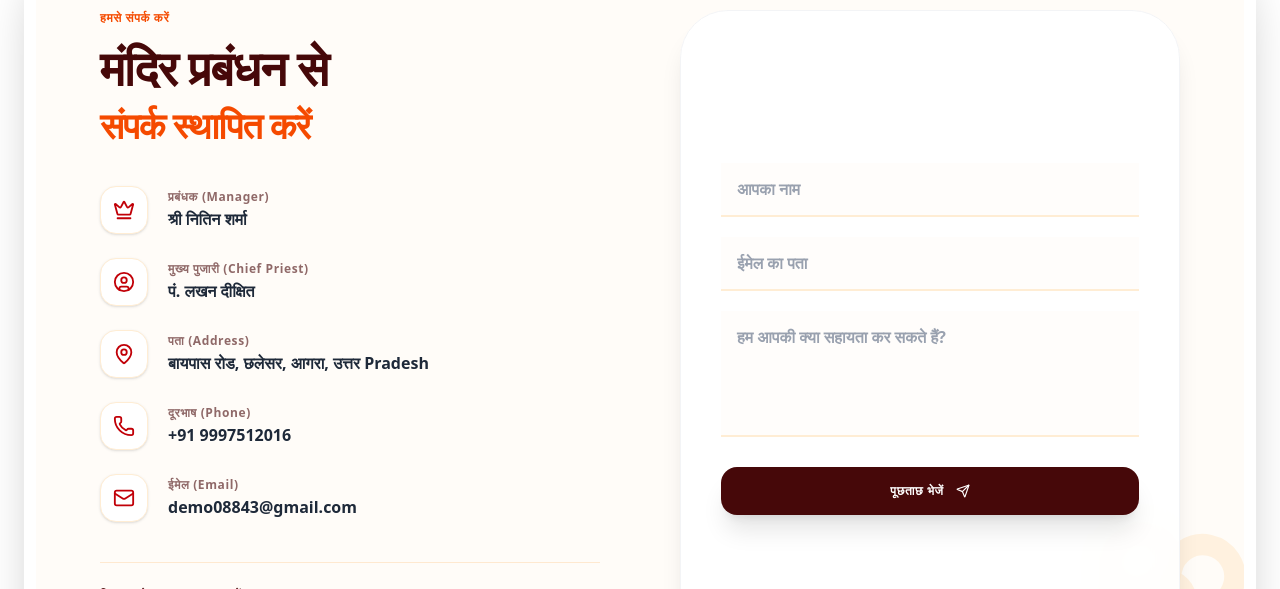
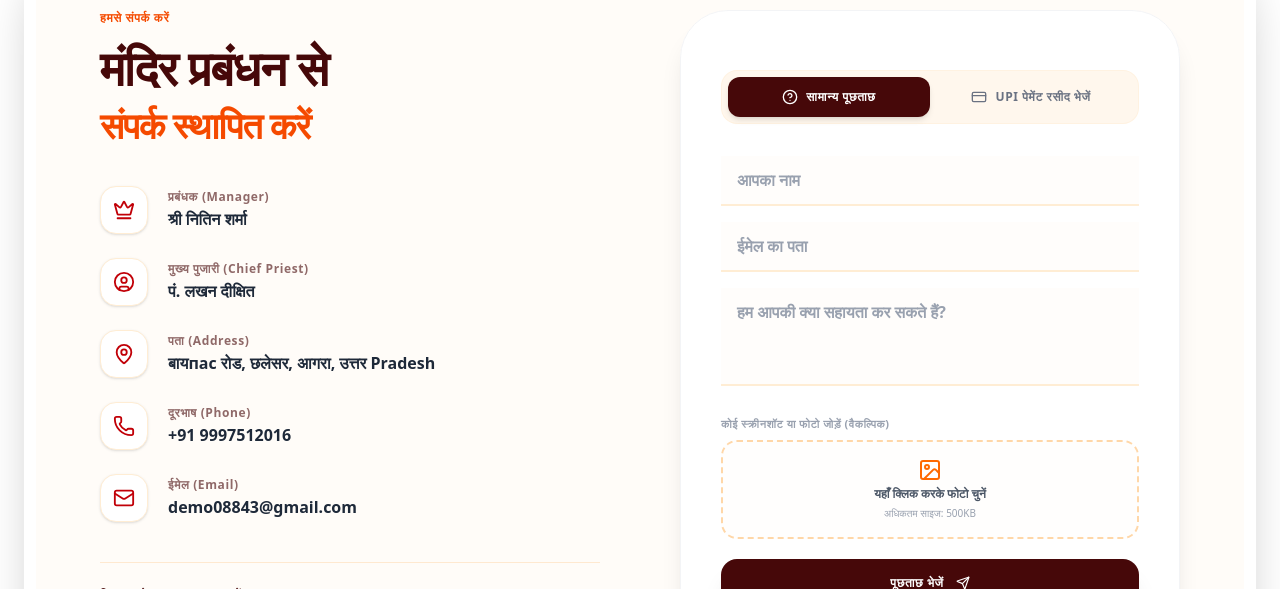
Before and after one commit to shikharVarshney28/TempleG, a React (Vite) app in the folder frontend/: page /contact in a window 1280 px wide. Shown: the part 210-799 px from the top of the page. Built offline with nearby package versions, Linux system fonts and the light colour scheme; no server answers.

Commit message:
Added Email fn

```diff
--- a/frontend/src/Components/ContactUs.jsx
+++ b/frontend/src/Components/ContactUs.jsx
@@ -1,56 +1,77 @@
 import React, { useRef, useState } from 'react';
 import emailjs from '@emailjs/browser';
-import { useData } from './DataContext'; // अपने पाथ के अनुसार बदलें
+import { useData } from './DataContext';
 import {
-  MapPin, Phone, Mail, Send, Flower2, CheckCircle,
-  Instagram, Facebook, MessageCircle, UserCircle, Crown
+  MapPin, Phone, Mail, Send, CheckCircle, Image,
+  Instagram, Facebook, MessageCircle, UserCircle, Crown, HelpCircle, CreditCard
 } from 'lucide-react';
 
 const ContactUs = () => {
   const form = useRef();
+  const [activeTab, setActiveTab] = useState('query'); // 'query' या 'payment'
   const [isSubmitting, setIsSubmitting] = useState(false);
   const [isSent, setIsSent] = useState(false);
 
-  // NEW: सैनिटी प्रोवाइडर से सोशल मीडिया लिंक्स का डेटा निकाला
+  // मीडिया फ़ाइल स्टेट (Base64 स्ट्रिंग स्टोर करने के लिए)
+  const [attachment, setAttachment] = useState("");
+  const [fileName, setFileName] = useState("");
+
   const { socials } = useData();
 
-  // डायनामिक सोशल मीडिया लिंक्स डेटा (Sanity से लिंक्स आ रहे हैं, फॉलबैक बैकअप के साथ)
   const socialLinks = [
-    {
-      icon: <Instagram size={20} />,
-      link: socials?.instagram || "https://www.instagram.com/varadavallabhaganpatimandir",
-      color: "hover:bg-pink-600",
-      label: "Instagram"
-    },
-    {
-      icon: <Facebook size={20} />,
-      link: socials?.facebook || "https://facebook.com/yourpage",
-      color: "hover:bg-blue-700",
-      label: "Facebook"
-    },
-    {
-      icon: <MessageCircle size={20} />,
-      link: socials?.whatsapp || "https://wa.me/919997512016",
-      color: "hover:bg-green-600",
-      label: "WhatsApp"
-    },
+    { icon: <Instagram size={20} />, link: socials?.instagram || "https://www.instagram.com/varadavallabhaganpatimandir", color: "hover:bg-pink-600", label: "Instagram" },
+    { icon: <Facebook size={20} />, link: socials?.facebook || "https://facebook.com/yourpage", color: "hover:bg-blue-700", label: "Facebook" },
+    { icon: <MessageCircle size={20} />, link: socials?.whatsapp || "https://wa.me/919997512016", color: "hover:bg-green-600", label: "WhatsApp" },
   ];
+
+  // 📁 फोटो को सुरक्षित रूप से Base64 में कन्वर्ट करने का फंक्शन
+  const handleFileChange = (e) => {
+    const file = e.target.files[0];
+    if (file) {
+      if (file.size > 500 * 1024) { // 500KB की लिमिट (EmailJS की कैपेसिटी के लिए बेस्ट)
+        alert("फ़ाइल का साइज़ 500KB से कम होना चाहिए।");
+        e.target.value = null;
+        return;
+      }
+      setFileName(file.name);
+      const reader = new FileReader();
+      reader.onloadend = () => {
+        setAttachment(reader.result); // यह Base64 स्ट्रिंग जनरेट करेगा
+      };
+      reader.readAsDataURL(file);
+    }
+  };
 
   const sendEmail = (e) => {
     e.preventDefault();
     setIsSubmitting(true);
-    const SERVICE_ID = "your_service_id";
-    const TEMPLATE_ID = "your_template_id";
-    const PUBLIC_KEY = "your_public_key";
 
-    emailjs.sendForm(SERVICE_ID, TEMPLATE_ID, form.current, PUBLIC_KEY)
+    // 🔑 आपकी क्रेडेंशियल्स
+    const PUBLIC_KEY = import.meta.env.VITE_EMAILJS_PUBLIC_KEY;
+  const SERVICE_ID = import.meta.env.VITE_EMAILJS_SERVICE_ID;
+
+    const TEMPLATE_ID = activeTab === 'query'
+     ? import.meta.env.VITE_EMAILJS_QUERY_TEMPLATE_ID
+    : import.meta.env.VITE_EMAILJS_PAYMENT_TEMPLATE_ID;
+    const formData = {
+      user_name: form.current.user_name.value,
+      user_email: form.current.user_email.value,
+      message: form.current.message.value,
+      form_type: activeTab === 'query' ? "सामान्य पूछताछ" : "पेमेंट प्रूफ वेरिफिकेशन",
+      payment_proof: attachment, // 🌟 यह आपके EmailJS टेम्पलेट में {{payment_proof}} की तरह काम करेगा
+      transaction_id: activeTab === 'payment' ? form.current.transaction_id.value : 'N/A'
+    };
+
+    emailjs.send(SERVICE_ID, TEMPLATE_ID, formData, PUBLIC_KEY)
       .then((result) => {
           setIsSent(true);
           setIsSubmitting(false);
           form.current.reset();
+          setAttachment("");
+          setFileName("");
           setTimeout(() => setIsSent(false), 5000);
       }, (error) => {
-          alert("संदेश भेजने में त्रुटि हुई। कृपया कुछ समय बाद पुनः प्रयास करें।");
+          alert("संदेश भेजने में त्रुटि हुई। कृपया दोबारा प्रयास करें।");
           setIsSubmitting(false);
       });
   };
@@ -58,17 +79,13 @@ const ContactUs = () => {
   return (
     <section className="bg-white relative py-16 px-6 font-sans antialiased">
       <div className="max-w-7xl mx-auto">
-
         <div className="relative bg-orange-50/40 rounded-[3rem] md:rounded-[4rem] p-6 md:p-16 border-[6px] md:border-[12px] border-white shadow-2xl overflow-hidden">
-          {/* पृष्ठभूमि सजावटी तत्व */}
-          <Flower2 className="absolute -bottom-10 -right-10 text-orange-100/70 size-64 rotate-12 pointer-events-none" />
 
           <div className="relative z-10 grid grid-cols-1 lg:grid-cols-2 gap-12 lg:gap-20">
 
-            {/* LEFT: INFO SECTION (विवरण अनुभाग) */}
+            {/* LEFT: INFO SECTION */}
             <div className="space-y-10 flex flex-col justify-center">
               <div>
-                {/* FIXED: Removed extreme tracking and uppercase for clean Hindi typography */}
                 <h4 className="text-orange-600 font-black text-xs tracking-wider mb-3">हमसे संपर्क करें</h4>
                 <h2 className="text-4xl md:text-5xl font-black text-red-950 tracking-tight leading-tight">
                   मंदिर प्रबंधन से <br/>
@@ -76,12 +93,12 @@ const ContactUs = () => {
                 </h2>
               </div>
 
-              {/* CONTACT LIST (संपर्क विवरण सूची) */}
+              {/* CONTACT LIST */}
               <div className="grid grid-cols-1 gap-6">
                 {[
                   { icon: <Crown size={22} />, title: "प्रबंधक (Manager)", val: "श्री नितिन शर्मा" },
                   { icon: <UserCircle size={22} />, title: "मुख्य पुजारी (Chief Priest)", val: "पं. लखन दीक्षित" },
-                  { icon: <MapPin size={22} />, title: "पता (Address)", val: "बायपास रोड, छलेसर, आगरा, उत्तर Pradesh" },
+                  { icon: <MapPin size={22} />, title: "पता (Address)", val: "बायпас रोड, छलेसर, आगरा, उत्तर Pradesh" },
                   { icon: <Phone size={22} />, title: "दूरभाष (Phone)", val: "+91 9997512016" },
                   { icon: <Mail size={22} />, title: "ईमेल (Email)", val: "demo08843@gmail.com" }
                 ].map((item, i) => (
@@ -97,7 +114,7 @@ const ContactUs = () => {
                 ))}
               </div>
 
-              {/* SOCIAL MEDIA SECTION (सोशल मीडिया अनुभाग) */}
+              {/* SOCIAL MEDIA SECTION */}
               <div className="pt-6 border-t border-orange-200/50">
                 <h5 className="text-red-950 font-extrabold text-xs tracking-wider mb-4">दिव्य अपडेट्स का अनुसरण करें</h5>
                 <div className="flex gap-4">
@@ -117,52 +134,106 @@ const ContactUs = () => {
               </div>
             </div>
 
-            {/* RIGHT: EMAILJS FORM (पूछताछ फॉर्म) */}
-            <div className="bg-white/90 backdrop-blur-md p-8 md:p-10 rounded-[2.5rem] md:rounded-[3rem] shadow-xl border border-gray-100 relative flex flex-col justify-center">
+            {/* RIGHT: TABS AND TWO-WAY FORM */}
+            <div className="bg-white/90 backdrop-blur-md p-6 md:p-10 rounded-[2.5rem] md:rounded-[3rem] shadow-xl border border-gray-100 flex flex-col justify-center">
+
+              {/* --- TAB SWITCHER --- */}
+              <div className="flex bg-orange-50 p-1.5 rounded-2xl mb-8 border border-orange-100/50">
+                <button
+                  type="button"
+                  onClick={() => { setActiveTab('query'); form.current?.reset(); setFileName(""); setAttachment(""); }}
+                  className={`flex-1 flex items-center justify-center gap-2 py-3 rounded-xl text-xs font-black tracking-wider transition-all cursor-pointer ${activeTab === 'query' ? 'bg-red-950 text-white shadow-md' : 'text-gray-500 hover:text-red-950'}`}
+                >
+                  <HelpCircle size={16} />
+                  सामान्य पूछताछ
+                </button>
+                <button
+                  type="button"
+                  onClick={() => { setActiveTab('payment'); form.current?.reset(); setFileName(""); setAttachment(""); }}
+                  className={`flex-1 flex items-center justify-center gap-2 py-3 rounded-xl text-xs font-black tracking-wider transition-all cursor-pointer ${activeTab === 'payment' ? 'bg-orange-600 text-white shadow-md' : 'text-gray-500 hover:text-orange-600'}`}
+                >
+                  <CreditCard size={16} />
+                  UPI पेमेंट रसीद भेजें
+                </button>
+              </div>
+
               {isSent ? (
                 <div className="flex flex-col items-center justify-center min-h-[350px] text-center space-y-4 animate-in fade-in zoom-in duration-500">
                   <CheckCircle size={70} className="text-green-500" />
-                  <h3 className="text-2xl font-black text-red-950">संदेश प्राप्त हुआ!</h3>
-                  <p className="text-gray-500 font-bold text-xs tracking-wider">हम शीघ्र ही आपसे संपर्क करेंगे।</p>
+                  <h3 className="text-2xl font-black text-red-950">सफलतापूर्वक प्राप्त हुआ!</h3>
+                  <p className="text-gray-500 font-bold text-xs tracking-wider">
+                    {activeTab === 'query' ? "आपकी पूछताछ दर्ज कर ली गई है।" : "आपके भुगतान का सत्यापन जल्द किया जाएगा।"}
+                  </p>
                 </div>
               ) : (
-                <form ref={form} onSubmit={sendEmail} className="space-y-6">
-                  <div className="space-y-5">
-                    <div className="relative">
+                <form ref={form} onSubmit={sendEmail} className="space-y-5">
+                  <div className="space-y-4">
+
                     <input
                       type="text"
                       name="user_name"
                       placeholder="आपका नाम"
                       required
-                        className="w-full bg-orange-50/20 border-b-2 border-orange-100 focus:border-orange-500 px-4 py-3.5 outline-none transition-all font-bold text-red-950 placeholder:text-gray-400"
+                      className="w-full bg-orange-50/20 border-b-2 border-orange-100 focus:border-orange-500 px-4 py-3 outline-none transition-all font-bold text-red-950 placeholder:text-gray-400"
                     />
-                    </div>
-                    <div className="relative">
+
                     <input
                       type="email"
                       name="user_email"
                       placeholder="ईमेल का पता"
                       required
-                        className="w-full bg-orange-50/20 border-b-2 border-orange-100 focus:border-orange-500 px-4 py-3.5 outline-none transition-all font-bold text-red-950 placeholder:text-gray-400"
+                      className="w-full bg-orange-50/20 border-b-2 border-orange-100 focus:border-orange-500 px-4 py-3 outline-none transition-all font-bold text-red-950 placeholder:text-gray-400"
                     />
-                    </div>
-                    <div className="relative">
+
+                    {/* 🌟 PAYMENT SPECIFIC FIELD: केवल पेमेंट मोड में दिखेगा */}
+                    {activeTab === 'payment' && (
+                      <input
+                        type="text"
+                        name="transaction_id"
+                        placeholder="UPI / Transaction ID दर्ज करें"
+                        required
+                        className="w-full bg-orange-50/20 border-b-2 border-orange-100 focus:border-orange-600 px-4 py-3 outline-none transition-all font-bold text-red-950 placeholder:text-gray-400 animate-in slide-in-from-top-2 duration-300"
+                      />
+                    )}
+
                     <textarea
                       name="message"
-                        rows="4"
-                        placeholder="हम आपकी क्या सहायता कर सकते हैं?"
+                      rows="3"
+                      placeholder={activeTab === 'query' ? "हम आपकी क्या सहायता कर सकते हैं?" : "पेमेंट से जुड़ी कोई विशेष टिप्पणी (जैसे: किस सेवा हेतु दान दिया)"}
                       required
-                        className="w-full bg-orange-50/20 border-b-2 border-orange-100 focus:border-orange-500 px-4 py-3.5 outline-none transition-all font-bold text-red-950 placeholder:text-gray-400 resize-none leading-normal"
+                      className="w-full bg-orange-50/20 border-b-2 border-orange-100 focus:border-orange-500 px-4 py-3 outline-none transition-all font-bold text-red-950 placeholder:text-gray-400 resize-none leading-normal"
                     ></textarea>
+
+                    {/* 📸 PHOTO / MEDIA OPTION INPUT FIELD */}
+                    <div className="pt-2">
+                      <label className="block text-[11px] font-black text-gray-400 uppercase mb-2 tracking-wider">
+                        {activeTab === 'query' ? "कोई स्क्रीनशॉट या फोटो जोड़ें (वैकल्पिक)" : "पेमेंट स्क्रीनशॉट अपलोड करें (अनिवार्य)"}
+                      </label>
+                      <div className="relative border-2 border-dashed border-orange-200 hover:border-orange-500 rounded-2xl p-4 transition-colors flex items-center justify-center bg-orange-50/10">
+                        <input
+                          type="file"
+                          accept="image/*"
+                          onChange={handleFileChange}
+                          required={activeTab === 'payment'} // पेमेंट मोड में स्क्रीनशॉट मैंडेटरी है
+                          className="absolute inset-0 w-full h-full opacity-0 cursor-pointer"
+                        />
+                        <div className="text-center space-y-1 pointer-events-none">
+                          <Image className="mx-auto text-orange-500" size={24} />
+                          <p className="text-xs font-bold text-gray-600">
+                            {fileName ? fileName : "यहाँ क्लिक करके फोटो चुनें"}
+                          </p>
+                          <p className="text-[10px] text-gray-400 font-medium">अधिकतम साइज: 500KB</p>
+                        </div>
                       </div>
                     </div>
 
-                  {/* FIXED: Handled button spacing and tracking nicely */}
+                  </div>
+
                   <button
                     disabled={isSubmitting}
-                    className="group w-full bg-red-950 text-white py-4 rounded-2xl font-black tracking-wider text-xs flex items-center justify-center gap-3 hover:bg-orange-600 transition-all shadow-xl disabled:bg-gray-400 cursor-pointer"
+                    className={`group w-full text-white py-4 rounded-2xl font-black tracking-wider text-xs flex items-center justify-center gap-3 transition-all shadow-xl disabled:bg-gray-400 cursor-pointer ${activeTab === 'query' ? 'bg-red-950 hover:bg-orange-600' : 'bg-orange-600 hover:bg-red-950'}`}
                   >
-                    <span>{isSubmitting ? "भेजा जा रहा है..." : "पूछताछ भेजें"}</span>
+                    <span>{isSubmitting ? "भेजा जा रहा है..." : (activeTab === 'query' ? "पूछताछ भेजें" : "पेमेंट रसीद सबमिट करें")}</span>
                     {!isSubmitting && <Send size={14} className="group-hover:translate-x-1 group-hover:-translate-y-0.5 transition-transform" />}
                   </button>
                 </form>
@@ -171,7 +242,6 @@ const ContactUs = () => {
 
           </div>
         </div>
-
       </div>
     </section>
   );
--- a/frontend/src/Components/Donation.jsx
+++ b/frontend/src/Components/Donation.jsx
@@ -52,7 +52,7 @@ const Donation = () => {
           <div className="lg:col-span-5 space-y-8">
             <div className="relative rounded-[3rem] overflow-hidden shadow-2xl border-8 border-white aspect-[4/5]">
               <img
-                src="/donation-ganesha.jpg"
+                src="../Img_For_Donation.jpg"
                 alt="मन्दिर सेवा"
                 className="w-full h-full object-cover"
               />
@@ -151,7 +151,7 @@ const Donation = () => {
 
                <div className="mt-10 p-5 bg-red-50 rounded-2xl flex gap-4">
                   <Info className="text-red-800 shrink-0" size={20} />
-                  <p className="text-[11px] md:text-xs text-red-900/70 font-medium leading-relaxed">
+                  <p className="text-[20px] md:text-xs text-red-900/70 font-medium leading-relaxed">
                     <strong>विशेष सूचना:</strong> बैंक ट्रांसफर या ऑनलाइन भुगतान करने के पश्चात, अपनी दान रसीद प्राप्त करने के लिए कृपया ट्रांजैक्शन का स्क्रीनशॉट अपने नाम और पते के साथ मंदिर कार्यालय के आधिकारिक व्हाट्सएप नंबर पर अवश्य भेजें।
                   </p>
                </div>
--- a/frontend/src/Components/Header.jsx
+++ b/frontend/src/Components/Header.jsx
@@ -75,7 +75,7 @@ const Header = () => {
         </div>
         <div className="flex flex-col">
           <h1 className="text-sm lg:text-xl xl:text-2xl font-black text-red-800 leading-normal tracking-tight">
-            वरद वल्लभ<br/>
+            वरद वल्लभा<br/>
             <span className="text-orange-600 block -mt-1">महागणपति मंदिर</span>
           </h1>
         </div>
--- a/frontend/src/Components/HowToReach.jsx
+++ b/frontend/src/Components/HowToReach.jsx
@@ -8,7 +8,7 @@ const HowToReach = () => {
   const templeAddress = "श्री वरद वल्लभा महागणपति मंदिर, छलेसर, एनएच-19 (आगरा-फिरोजाबाद हाईवे), आगरा, उत्तर प्रदेश - 282006";
 
   // अपडेटेड गूगल मैप्स ओरिजिनल नेविगेशन लिंक (भक्तों के लिए)
-  const googleMapsLink = "https://maps.google.com/?q=Varad+Vallabh+Ganpati+Temple+Chalesar+Agra+Uttar+Pradesh+282006";
+  const googleMapsLink = "https://maps.google.com/maps?q=Varad%20Vallabh%20Ganpati%20Temple%20Chalesar%20Agra%20Uttar%20Pradesh%20282006&t=&z=15&ie=UTF8&iwloc=&output=embed";
 
   const handleCopyAddress = () => {
     navigator.clipboard.writeText(templeAddress);
```
Also changed, not shown: frontend/src/Components/TempleHistory.jsx (+26 -31 lines), frontend/src/Components/TempleInfo.jsx (+10 -9 lines), frontend/public/Img_For_Donation.jpg (added), 1 other file (tests, documents, lock files or other folders). Lines whose indentation alone changed are shown as unchanged.
